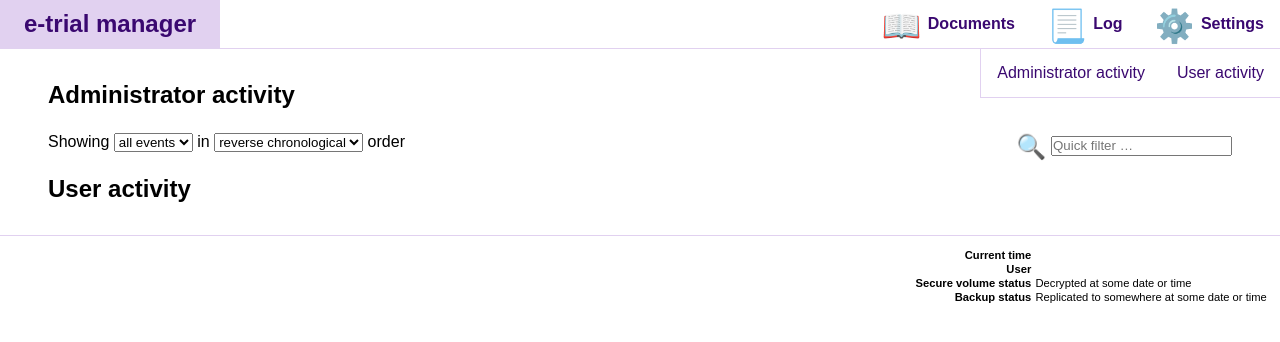
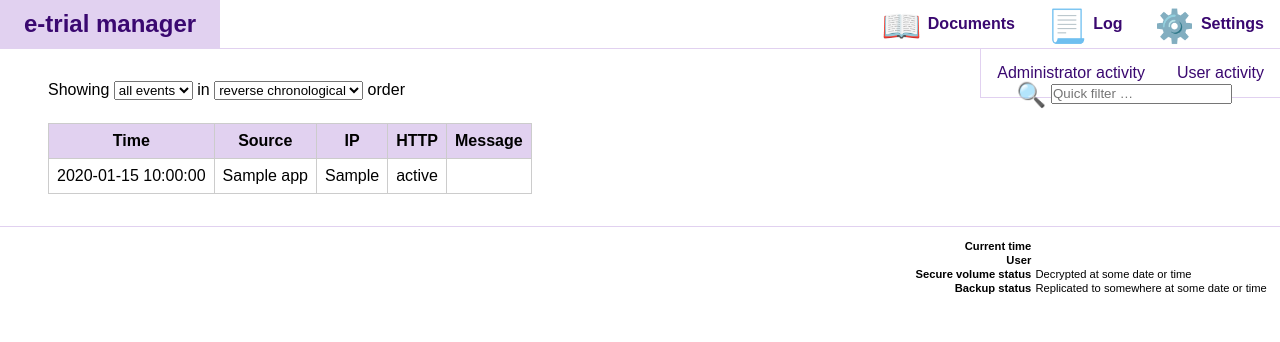
Before and after one commit to reasonableperson/etrial-manager, a Flask app: template templates/log.html in a window 1280 px wide. Shown: the top 342 px of the page. Run offline with Flask 2, Linux system fonts and the light colour scheme; the template is opened without the code that fills it: most values are stand-ins (such as "Sample title", 1, 10 or a date in 2020); parts of the project's set-up code (start-up, migrations or seed data) failed here and were passed over.

Commit message:
more work on logging

```diff
--- a/app.py
+++ b/app.py
@@ -4,9 +4,10 @@ import hashlib
 import json
 import logging
 import os
-import pytz
+import subprocess
 import urllib
 
+import pytz
 import toml
 from flask import Flask, flash, g, render_template, redirect, request
 
@@ -14,6 +15,8 @@ from flask import Flask, flash, g, render_template, redirect, request
 # encrypted storage which disappears when power is lost (this may indicate
 # that the device was stolen).
 
+CODE_DIR = os.path.dirname(os.path.realpath(__file__))
+SCRIPT_DIR = os.path.join(CODE_DIR, 'scripts')
 ADMIN_DIR = '/home/etrial'
 FILES_DIR = '/home/etrial/files'
 CLIENT_CERT_DIR = '/home/etrial/https'
@@ -35,8 +38,6 @@ logging.basicConfig(level=logging.INFO, handlers=[LOG_FILE, logging.StreamHandle
 
 app = Flask(__name__)
 app.config['SECRET_KEY'] = b'_\xfd\xd9\xe53\x00\x8e\xbc\xa4\x14-\x97\x11\x0e&>'
-
-def sydney_time(): return datetime.datetime.now(pytz.timezone('Australia/Sydney'))
 
 # These functions load and dump the database to a TOML file. Performance isn't
 # really much of an issue since we rarely would have as much as 1 MB of data.
@@ -83,6 +84,7 @@ def home():
 
 @app.route('/documents')
 def documents():
+    def sydney_time(): return datetime.datetime.now(pytz.timezone('Australia/Sydney'))
     g.now = sydney_time()
     sort = { 'field': request.args.get('sort'), 'reverse': request.args.get('reverse') }
     if sort['field'] not in ['added', 'identifier', 'title']:
@@ -101,7 +103,20 @@ def documents():
 def log():
     metadata = load_metadata()
     user = get_user_name()
-    return render_template('log.html')
+
+    script = [os.path.join(SCRIPT_DIR, 'filtered-journal.sh')]
+    stdout = subprocess.run(script, capture_output=True).stdout.decode('utf-8')
+    _json = [json.loads(l) for l in stdout.split('\n') if l != '']
+
+    # hack to work around the fact that the logs are heterogenour
+    for l in _json:
+        extra = {'msg': l['msg']}
+        if l.get('extra'): extra.update(l['extra'])
+        l.update(extra)
+        del l['extra']
+    if request.args.get('reverse') == '': _json.reverse()
+
+    return render_template('log.html', log=_json)
 
 # The settings page is used to back up the device, add and remove users, and
 # perform other administrative tasks.
--- a/static/style.css
+++ b/static/style.css
@@ -36,12 +36,14 @@ section > nav .filter { display: flex; align-items: center }
 section > nav .filter input { height: 1.2em }
 section > nav .filter .emoji { font-size: 1.5em }
 
-section table { width: 100%; padding: 1em; border-collapse: collapse }
+table#documents { width: 100% }
+table#documents td, table#documents th { height: 3em }
+
+section table { padding: 1em; border-collapse: collapse }
+section table td, section table th { border: 1px #ccc solid; padding: 0.5em; max-width: 40em }
+
 section table thead { background: #e1d1f0 }
-section table td, section table th { border: 1px #ccc solid; padding: 0.5em; height: 3em }
-
 section table th.rotate { transform: rotate(-60deg); padding: 0 }
-
 section table th.sort { white-space: nowrap }
 section table th.sort.active::after { content: " ▴" }
 section table th.sort.active.reverse::after { content: " ▾" }
--- a/templates/documents.html
+++ b/templates/documents.html
@@ -15,7 +15,7 @@
 <div class="filter"><div class="emoji">🔍</div><input placeholder="Quick filter &hellip;"></div>
 </nav>
 
-<table id="docs">
+<table id="documents">
   <thead>
     <tr>
       <th colspan="2" class="sort{% if sort.field == 'identifier' %}
--- a/templates/log.html
+++ b/templates/log.html
@@ -10,8 +10,6 @@
 
 {% block content %}
 
-<h2>Administrator activity</h2>
-
 <nav>
 <div class="query">Showing <select>
   <option>all events</option>
@@ -22,6 +20,24 @@
 <div class="filter"><div class="emoji">🔍</div><input placeholder="Quick filter &hellip;"></div>
 </nav>
 
-<h2>User activity</h2>
+<table id="log">
+  <thead> <tr>
+    <th>Time</th>
+    <th>Source</th>
+    <th>IP</th>
+    <th>HTTP</th>
+    <th>Message</th>
+  </tr></thead>
+  <tbody>
+    {% for l in log %}<tr>
+      <td>{{ l.timestamp }}</td>
+      <td>{{ l.app }}</td>
+      <td>{{ l.ip }}</td>
+      <td>{{ l.http_status }}</td>
+      <td>{{ l.msg }}</td>
+      {#<td>{{ l }}</td>#}
+    </tr>{% endfor %}
+  </tbody>
+</table>
 
 {% endblock %}
```
Also changed, not shown: 2 other files.
